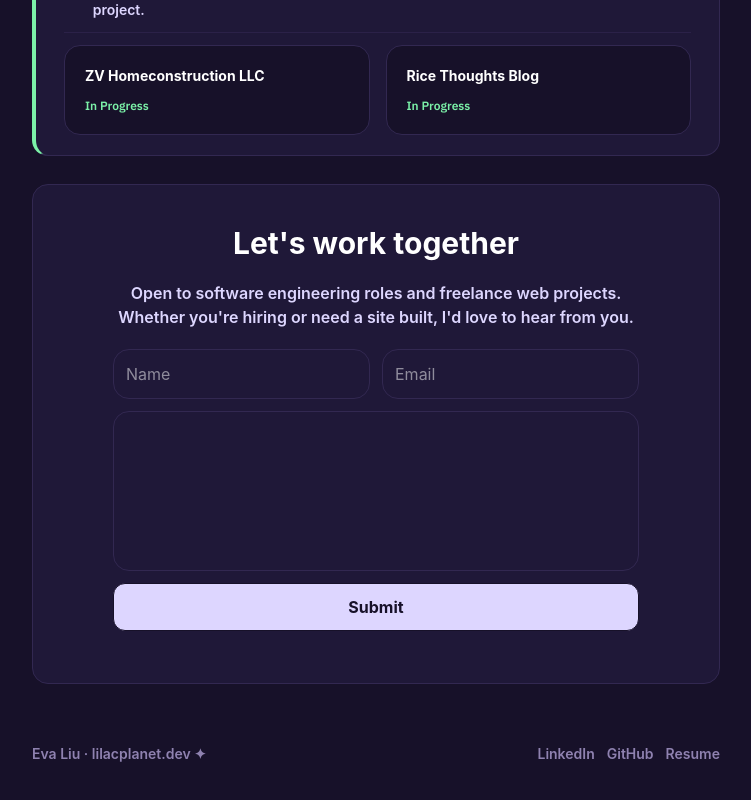
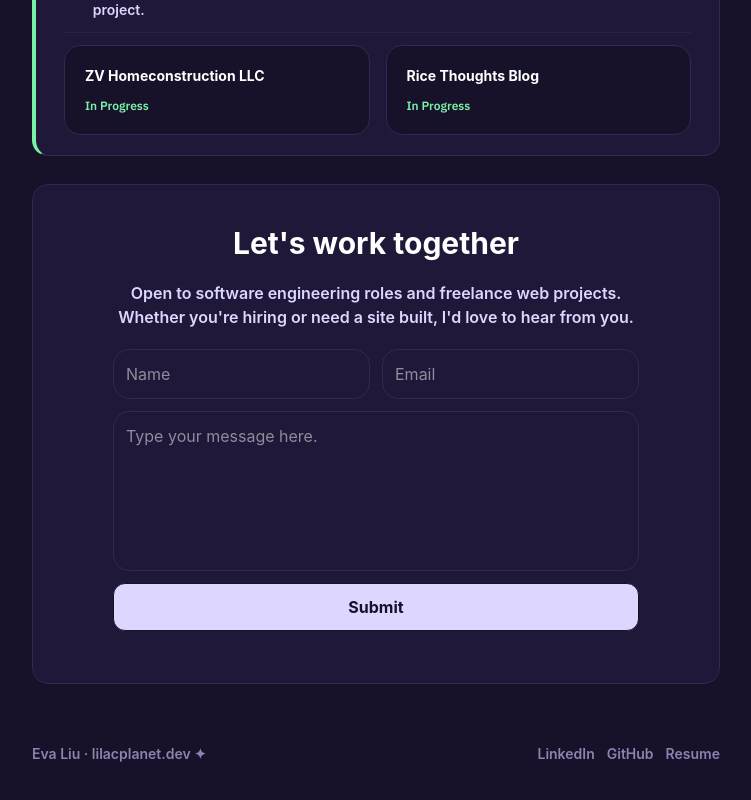
Before and after one commit to evaxliu/personal-website, a Next.js app: page / in a window 1280 px wide. Shown: the part 2243-3043 px from the top of the page, without its empty margins (264-1015 px from the left). Built offline with nearby package versions, Linux system fonts and the light colour scheme.

Commit message:
added back accidentally deleted message text box fields

```diff
--- a/src/app/components/Contact-Form.tsx
+++ b/src/app/components/Contact-Form.tsx
@@ -32,6 +32,9 @@ export default function ContactForm() {
       <div className="flex flex-col gap-3">
         <div className="h-40 w-full overflow-hidden rounded-2xl border border-[#322851] bg-[#1F1838]">
           <textarea
+            name="message"
+            required
+            placeholder="Type your message here."
             className="
               h-full w-full resize-none overflow-y-auto overscroll-y-contain
               bg-transparent p-3 outline-none
```
